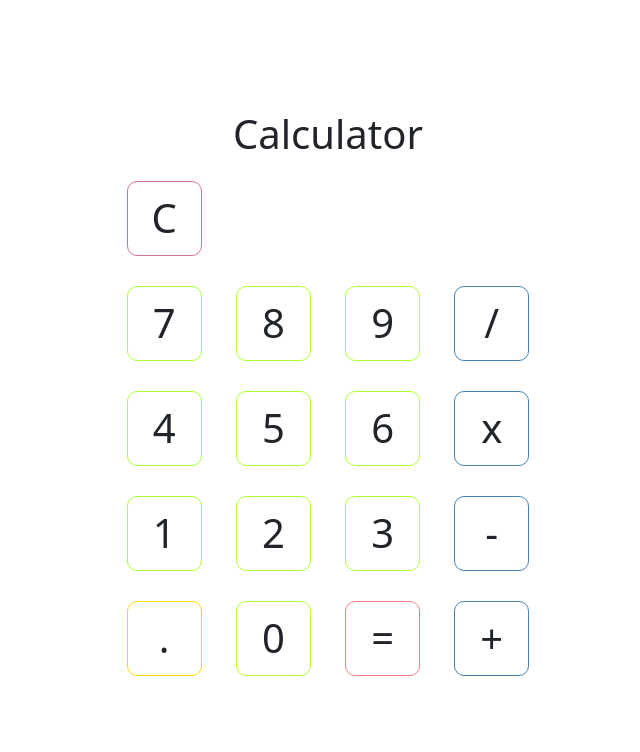
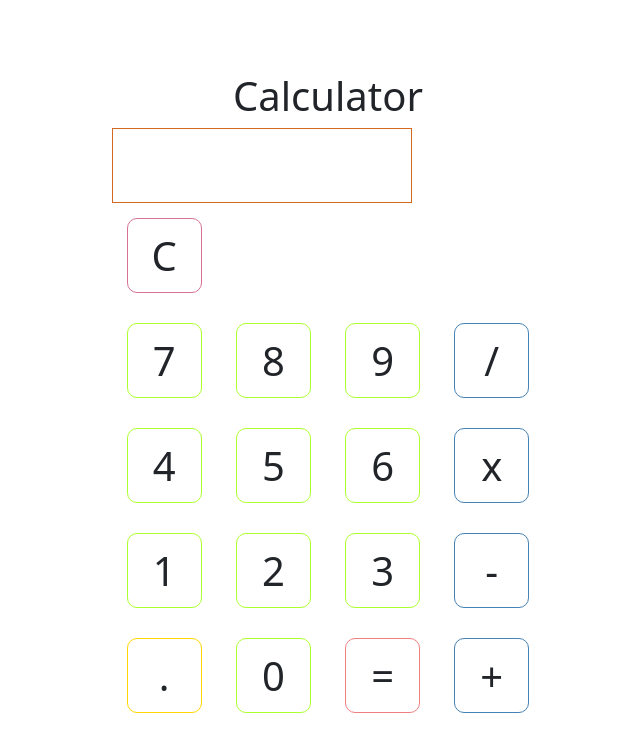
Before and after one commit to JessToni/calculator, a plain HTML site: page index.html in a window 1280 px wide. Shown: the whole page, without its empty margins (312-952 px from the left). Drawn offline with nearby package versions, Linux system fonts and the light colour scheme.

Commit message:
Added style to screen

```diff
--- a/style.css
+++ b/style.css
@@ -59,3 +59,9 @@ body {
     border: transparent;
     background-color: #ec9cb7;
 }
+
+.screen {
+    width: 300px;
+    border: 1px solid chocolate;
+    height: 75px;
+}
```
